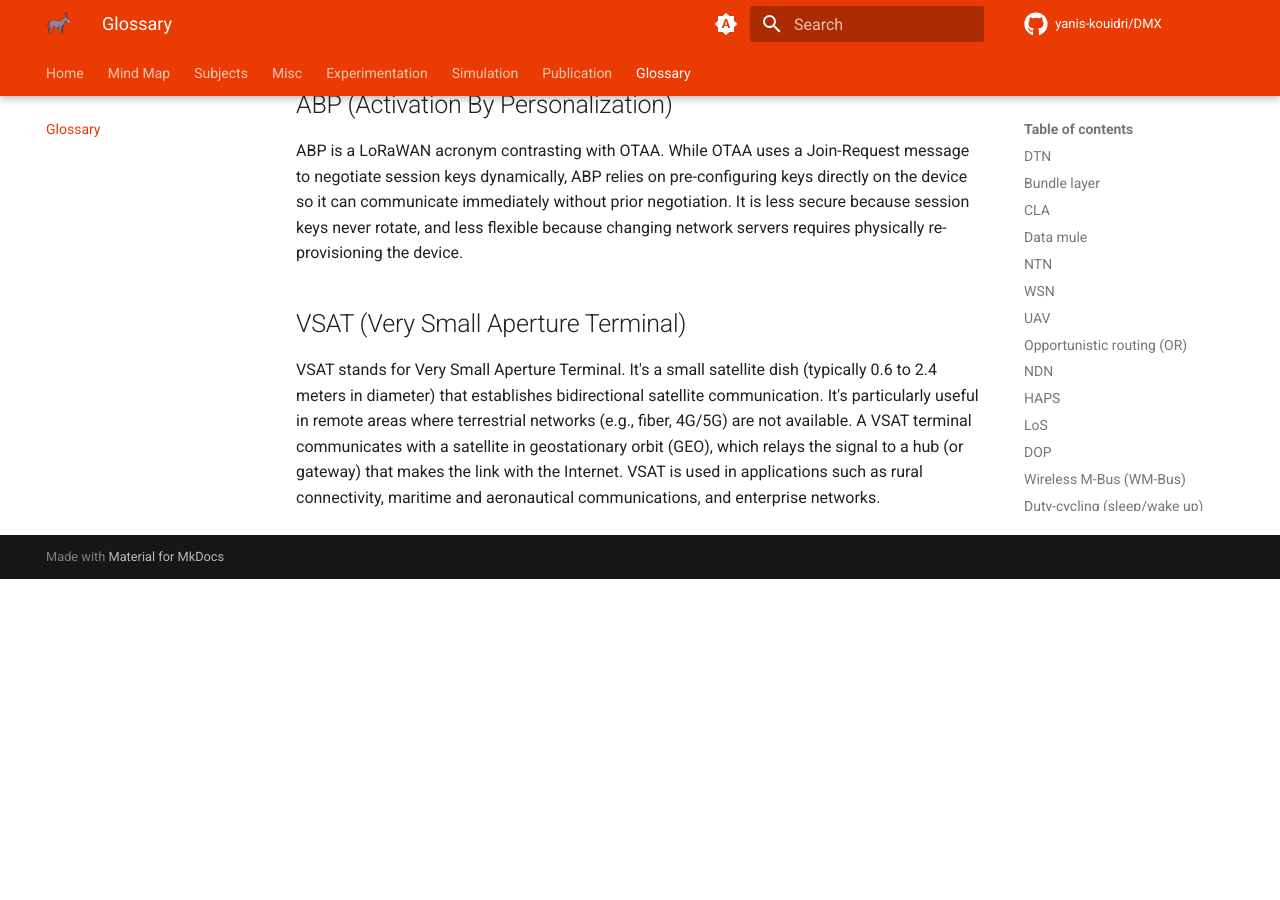
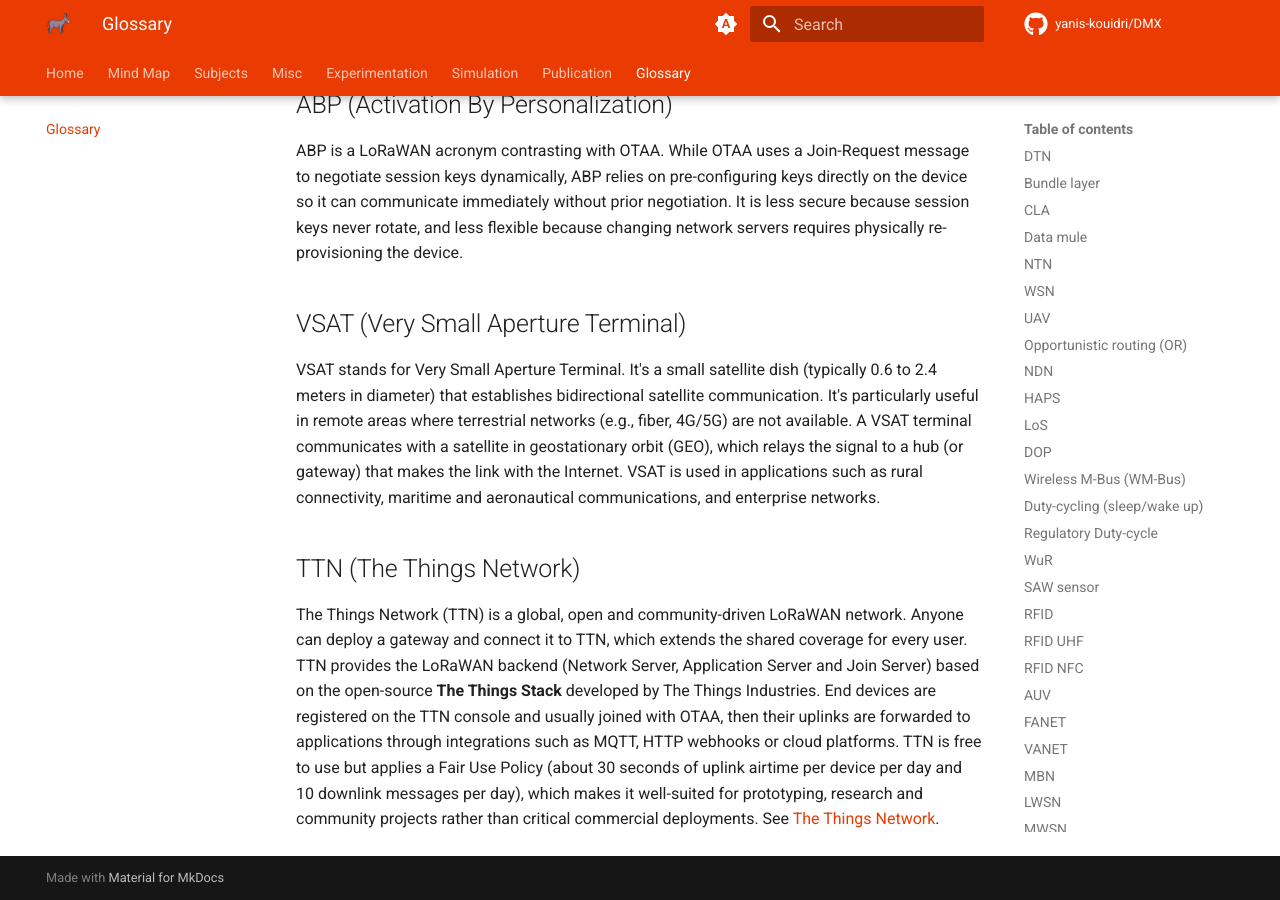
Before and after one commit to Yanis-Kouidri/DMX, an MkDocs documentation site: the page built from docs/glossary.md, in a window 1280 px wide and 900 px high, scrolled down 17876 px. Built offline with MkDocs 1.6.1 and Material for MkDocs 9.7.7, drawn with Linux system fonts in a browser that asks for light colours; comment, search, counter and statistics services are not loaded; before the commit the page ends 18455 px from its top, so only the background shows below that.

Commit message:
docs: add TTN definition to glossary
Co-Authored-By: Claude Opus 5.5 <noreply@anthropic.com>

```diff
--- a/docs/glossary.md
+++ b/docs/glossary.md
@@ -424,3 +424,7 @@ ABP is a LoRaWAN acronym contrasting with OTAA. While OTAA uses a Join-Request m
 ## VSAT (Very Small Aperture Terminal)
 
 VSAT stands for Very Small Aperture Terminal. It's a small satellite dish (typically 0.6 to 2.4 meters in diameter) that establishes bidirectional satellite communication. It's particularly useful in remote areas where terrestrial networks (e.g., fiber, 4G/5G) are not available. A VSAT terminal communicates with a satellite in geostationary orbit (GEO), which relays the signal to a hub (or gateway) that makes the link with the Internet. VSAT is used in applications such as rural connectivity, maritime and aeronautical communications, and enterprise networks.
+
+## TTN (The Things Network)
+
+The Things Network (TTN) is a global, open and community-driven LoRaWAN network. Anyone can deploy a gateway and connect it to TTN, which extends the shared coverage for every user. TTN provides the LoRaWAN backend (Network Server, Application Server and Join Server) based on the open-source **The Things Stack** developed by The Things Industries. End devices are registered on the TTN console and usually joined with OTAA, then their uplinks are forwarded to applications through integrations such as MQTT, HTTP webhooks or cloud platforms. TTN is free to use but applies a Fair Use Policy (about 30 seconds of uplink airtime per device per day and 10 downlink messages per day), which makes it well-suited for prototyping, research and community projects rather than critical commercial deployments. See [The Things Network](https://www.thethingsnetwork.org/).
```
